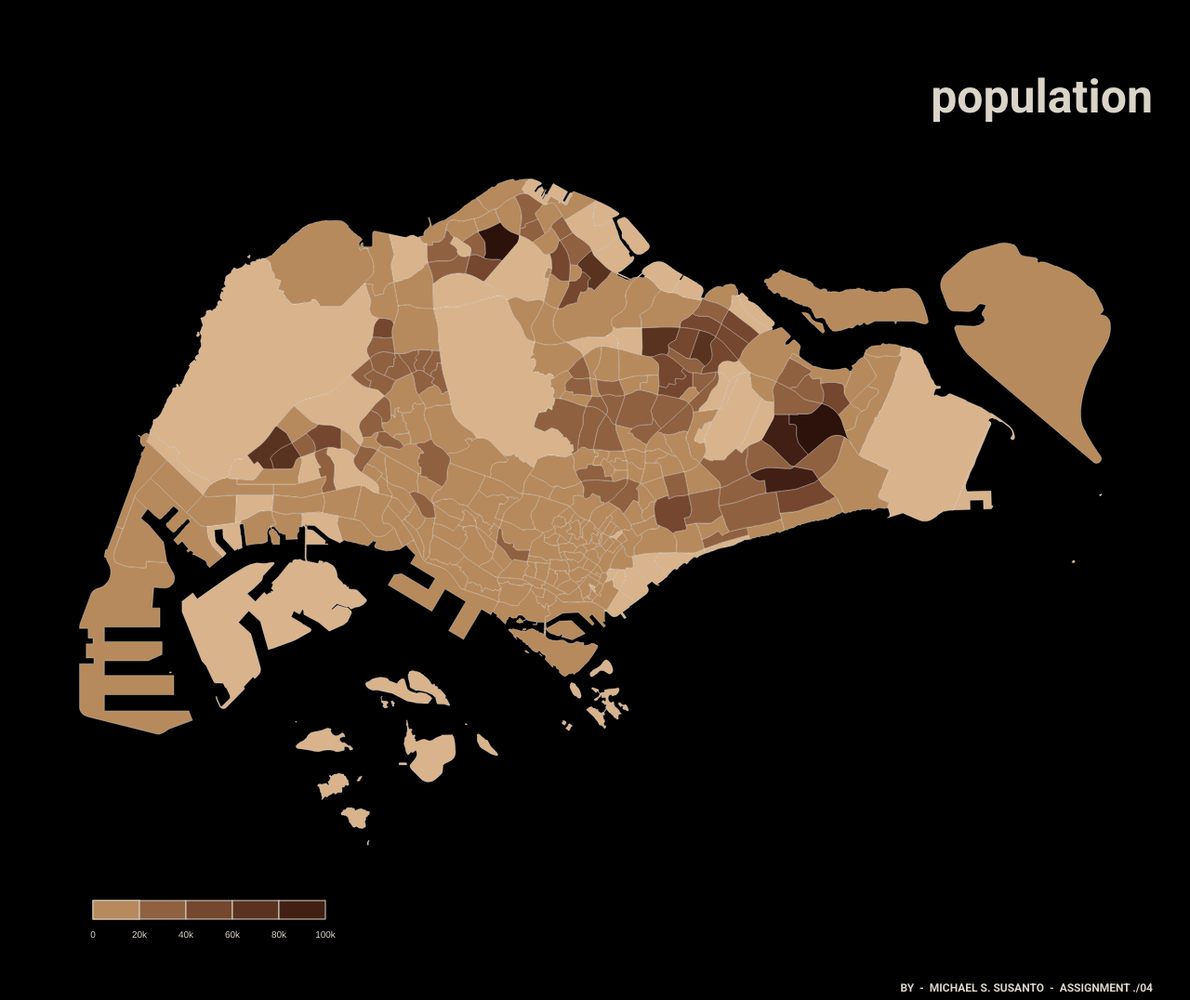
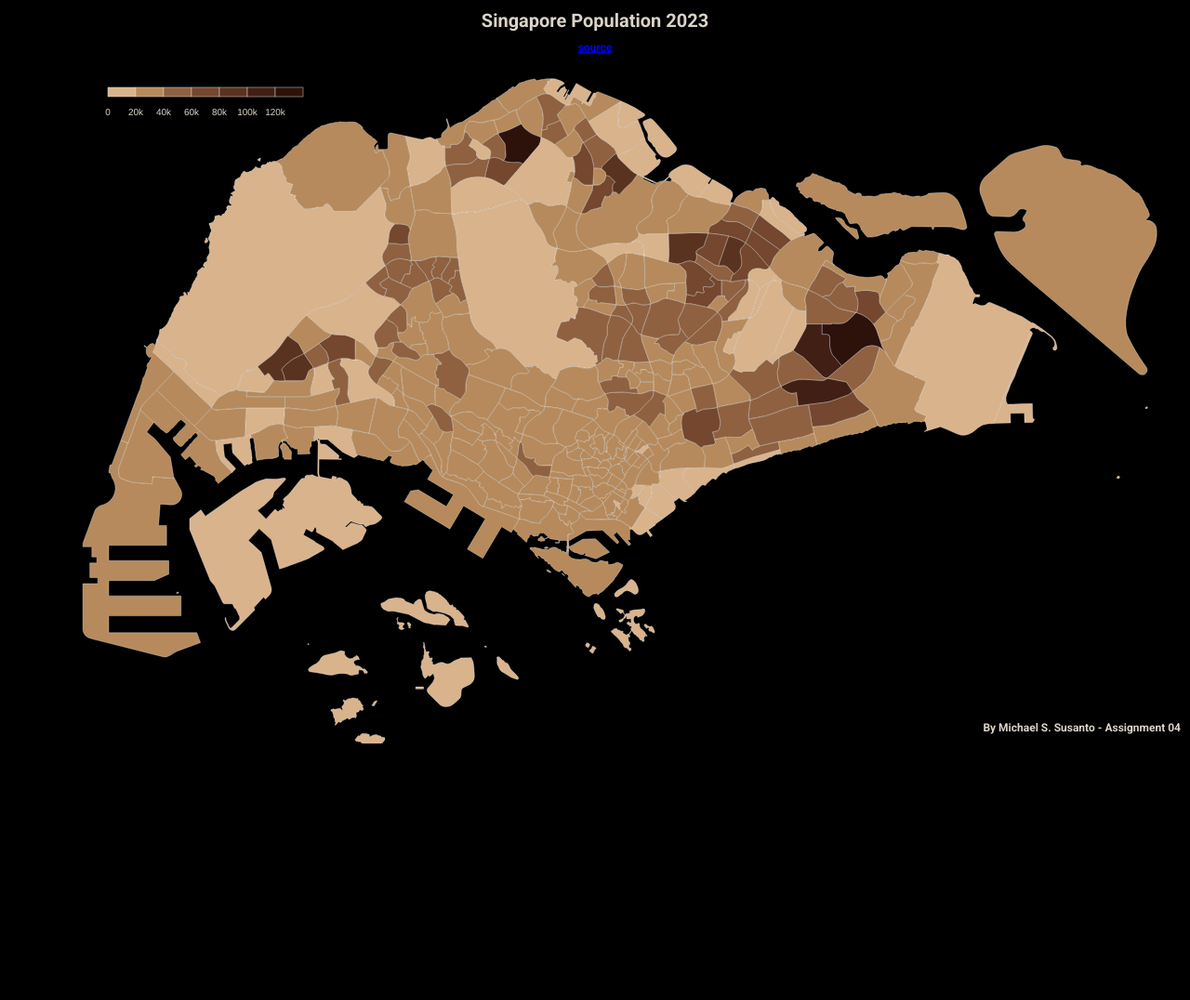
Before and after one commit to xumichaelxu/HASS-assignment4, a plain HTML site: page index.html in a window 1280 px wide. Shown: the whole page at 93% size. After the commit the page ends 800 px from the top, so only its background shows below. Drawn offline with nearby package versions, Linux system fonts and the light colour scheme.

Commit message:
Add files via upload

```diff
--- a/index.html
+++ b/index.html
@@ -10,22 +10,28 @@
       href="https://fonts.googleapis.com/css2?family=Roboto:ital,wght@0,100;0,300;0,400;0,500;0,700;0,900;1,100;1,300;1,400;1,500;1,700;1,900&display=swap"
       rel="stylesheet"
     />
-    <h1>population</h1>
+    <title>Singapore Population 2023</title>
   </head>
   <body>
-    <svg></svg>
-    <svg id="legend"></svg>
-    <div class="tooltip"></div>
-
+    <div id="container">
+      <h1>Singapore Population 2023</h1>
+      <h2>
+        <a
+          href="https://beta.data.gov.sg/"
+          target="_blank"
+          rel="noopener noreferrer"
+          >source</a
+        >
+      </h2>
+      <svg></svg>
+      <svg id="map"></svg>
+      <svg id="legend"></svg>
+      <div class="tooltip"></div>
+      <div class="final">
+        <b>By Michael S. Susanto - Assignment 04</b>
+      </div>
+    </div>
     <script src="https://d3js.org/d3.v7.min.js"></script>
     <script src="main.js"></script>
-    <!-- Linking the main.js file -->
-
-    <div class="final">
-      <b
-        >by&nbsp&nbsp-&nbsp&nbspMichael S.
-        Susanto&nbsp&nbsp-&nbsp&nbspAssignment ./04</b
-      >
-    </div>
   </body>
 </html>
--- a/main.js
+++ b/main.js
@@ -1,5 +1,54 @@
+window.addEventListener('load', function() {
+    // Resize elements to fit the viewport
+    resizeElements();
+    // Listen for window resize events and resize elements accordingly
+    window.addEventListener('resize', resizeElements);
+});
+
+function resizeElements() {
+    // Get viewport dimensions
+    var viewportWidth = window.innerWidth;
+    var viewportHeight = window.innerHeight;
+
+    // Resize and position SVG container
+    var container = document.getElementById('container');
+    container.style.width = viewportWidth + 'px';
+    container.style.height = viewportHeight + 'px';
+
+    // Calculate new map dimensions
+    var mapAspectRatio = width / height;
+    var containerAspectRatio = viewportWidth / viewportHeight;
+    var mapWidth, mapHeight;
+
+    if (containerAspectRatio > mapAspectRatio) {
+        // Fit map width to container width
+        mapWidth = viewportWidth;
+        mapHeight = viewportWidth / mapAspectRatio;
+    } else {
+        // Fit map height to container height
+        mapHeight = viewportHeight;
+        mapWidth = viewportHeight * mapAspectRatio;
+    }
+
+    // Resize map SVG element
+    var svg = d3.select("svg");
+    svg.attr("width", mapWidth)
+       .attr("height", mapHeight);
+
+    var legend = document.getElementById('legend');
+    legend.style.maxHeight = (viewportHeight * 0.2) + 'px'; // Adjust max height as needed
+    legend.style.left = '20%'; // Center horizontally
+    legend.style.marginTop = '5%'; // Center horizontally
+
+    var final = document.querySelector('.final');
+    final.style.bottom = '10px'; // Adjust bottom margin as needed
+    final.style.right = '10px'; // Adjust right margin as needed
+}
+
+
 let width = 1000,
     height = 600;
+
 
 let svg = d3.select("svg").attr("viewBox", "0 0 " + width + " " + height);
 Promise.all([
@@ -25,7 +74,7 @@ Promise.all([
     // Define brown color range
     let colorScale = d3
         .scaleThreshold()
-        .domain([1, 20000, 40000, 60000, 80000, 100000, 120000])
+        .domain([1, 20000, 40000, 60000, 80000, 100000,     120000])
         .range([
             "#d9b38c", // Light brown
             "#b68a5c",
@@ -64,6 +113,7 @@ Promise.all([
         .domain(areaExtent)
         .range([maxScale, minScale]);
 
+
     svg
         .append("g")
         .attr("id", "districts")
@@ -80,14 +130,14 @@ Promise.all([
         .on("mouseover", (event, d) => {
             const centroid = geopath.centroid(d);
             const [x, y] = centroid;
-            const scale = areaScale(d.area);
+            const scale = 1.1; // Adjust the scale factor as needed
 
             d3.select(event.currentTarget)
                 .classed("highlighted", true)
                 .attr(
                     "transform",
                     `translate(${x * (1 - scale)}, ${
-                        y * (1 - scale)
+                        y * (1- scale)
                     }) scale(${scale}, ${scale})`
                 )
                 .raise(); // Raise the hovered zone to the front
@@ -116,9 +166,9 @@ Promise.all([
         .attr("width", width)
         .attr("height", 80);
 
-    const legendWidth = 300;
-    const legendHeight = 20;
-    const legendMargin = { top: 30, left: 100 };
+    const legendWidth = 180;
+    const legendHeight = 10;
+    const legendMargin = { top: 10, left: 10 };
 
     // Create a scale for the legend
     const legendX = d3
@@ -140,21 +190,24 @@ Promise.all([
     .data(colorScale.range())
     .enter()
     .append("rect")
-        .attr("x", (d, i) => legendX(colorScale.domain()[i - 1]))
+    .attr("x", (d, i) => legendX(colorScale.domain()[i]))
     .attr("y", 0)
-        .attr(
-            "width",
-            (d, i) =>
-                legendX(colorScale.domain()[i + 1]) -
-                legendX(colorScale.domain()[i])
-        )
+    .attr("width", (d, i) => {
+        if (i === colorScale.range().length - 1) {
+            // For the last box in the legend
+            return legendX(colorScale.domain()[i]) - legendX(colorScale.domain()[i - 1]);
+        } else {
+            return legendX(colorScale.domain()[i + 1]) - legendX(colorScale.domain()[i]);
+        }
+    })
     .attr("height", legendHeight)
     .attr("stroke", "#dad4c8")
-        .attr("stroke-width", "0.5  px")
+    .attr("stroke-width", "0.5px")
     .attr("fill", (d) => d);
 
+
     // Add legend labels
-    const legendLabels = ["0", "20k", "40k", "60k", "80k", "100k"];
+    const legendLabels = ["0", "20k", "40k", "60k", "80k", "100k","120k"];
     const legendLabelY = legendMargin.top + legendHeight + 20;
 
     legendLabels.forEach((label, i) => {
--- a/styles.css
+++ b/styles.css
@@ -1,54 +1,73 @@
-h1 {
-    text-align: right;
+html, body {
+    height: 100%;
+    margin: 0;
+    padding: 0;
+    overflow: hidden;
+  }
+
+  #container {
+    position: relative;
+    height: 100%;
+    overflow: hidden;
+  }
+
+  h1 {
+    text-align: center;
     font-family: "Roboto", sans-serif;
-    font-size: 50px;
+    font-size: 20px;
     color: #dad4c8;
-    margin-right: 40px;
-    margin-top: 75px;
-    font-size-adjust: 100%;
+    margin: 10px 20px 0;
+  }
+
+  h2 {
+    text-align: center;
+    font-family: "Roboto", sans-serif;
+    font-size: 12px;
+    color: #dad4c8;
+    margin: 10px 20px 0;
   }
 
   body {
     background-color: #000000;
-    margin: 0;
-    padding: 0;
   }
 
-  .animated {
-    transition: transform 0.6s;
+  .final {
+    position: absolute;
+    bottom: 10px;
+    right: 10px;
+    font-size: 12px;
+    font-family: "Roboto", sans-serif;
+    color: #dad4c8;
   }
 
-  .highlighted {
-    stroke-width: 0.5px;
-    stroke: #dad4c8;
-    filter: drop-shadow(0 0 5px #2e3e24);
+  svg {
+    display: block;
+    margin: 0 auto; /* Adjust margin as needed */
   }
 
   .tooltip {
     position: absolute;
     display: none;
     background-color: white;
-    padding: 5px;
+    padding: 3px;
     border: 1px solid white;
-    border-radius: 5px;
+    border-radius: 3px;
     font-family: "Roboto", sans-serif;
   }
+  .tooltip.active {
+    font-size: 12px; /* Adjust the font size as needed */
+}
 
-  svg {
-    background-color: #000000;
-  }
+#legend {
+    position: absolute;
+    top: 20px; /* Adjust top margin as needed */
+    left: 50%; /* Position in the middle */
+    transform: translateX(-50%); /* Center horizontally */
+    max-width: 300px; /* Limit the legend width */
+    max-height: 80px; /* Limit the legend height */
+    overflow-y: auto; /* Add vertical scrollbar if necessary */
+}
 
-  .final {
-    text-align: right;
-    margin-right: 40px;
-    line-height: 20px;
-    font-size: 12px;
-    font-family: "Roboto", sans-serif;
-    color: #dad4c8;
-    text-transform: uppercase;
-    margin-bottom: 30px;
-    margin-top: 30px;
-  }
 
   /* Additional Roboto font styles */
   .roboto-thin {
@@ -56,5 +75,3 @@ h1 {
     font-weight: 100;
     font-style: normal;
   }
-
-  /* Define other Roboto font styles as needed */
```
Lines whose indentation alone changed are shown as unchanged.
